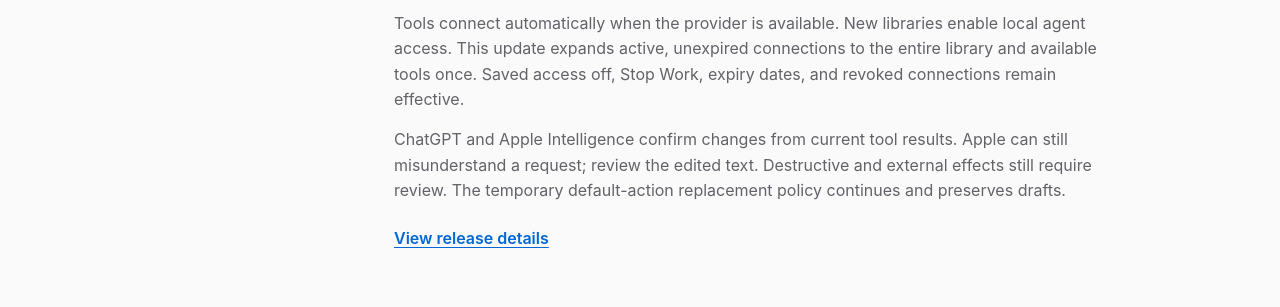
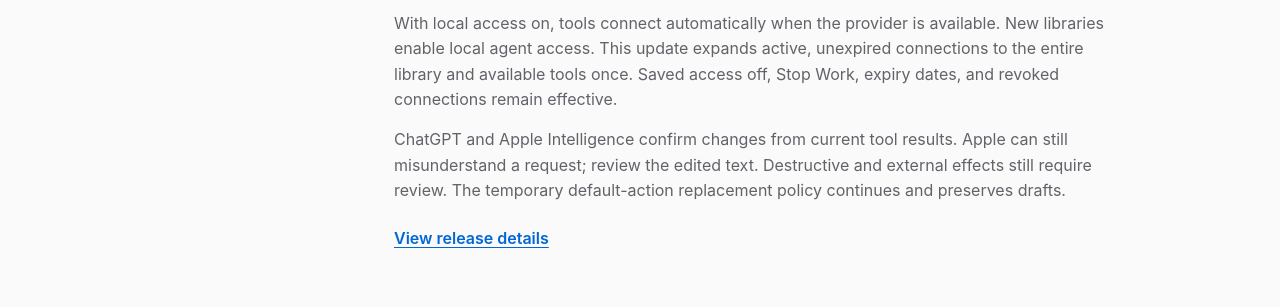
Before and after one commit to pobrespandas/draftly, a plain HTML site: page website/public/news.html in a window 1280 px wide. Shown: the part 722-1029 px from the top of the page. Drawn offline with Linux system fonts and the light colour scheme.

Commit message:
docs(release): clarify automatic connection requirements

```diff
--- a/website/public/news.html
+++ b/website/public/news.html
@@ -70,7 +70,7 @@
     <div class="wrap">
       <article>
         <div class="meta"><time datetime="2026-11-10">November 10, 2026</time><span class="version">Draftly 0.5.0</span></div>
-        <div><h2>A chat that fits your writing space</h2><p>Chat Console renders Markdown and shares the native editor presentation. Its composer grows to five lines with separate Undo and selection. New replies follow the bottom; Latest message brings you back after reading older text.</p><p>Tools connect automatically when the provider is available. New libraries enable local agent access. This update expands active, unexpired connections to the entire library and available tools once. Saved access off, Stop Work, expiry dates, and revoked connections remain effective.</p><p>ChatGPT and Apple Intelligence confirm changes from current tool results. Apple can still misunderstand a request; review the edited text. Destructive and external effects still require review. The temporary default-action replacement policy continues and preserves drafts.</p><a class="link" href="https://github.com/pobrespandas/draftly/releases/tag/v0.5.0">View release details</a></div>
+        <div><h2>A chat that fits your writing space</h2><p>Chat Console renders Markdown and shares the native editor presentation. Its composer grows to five lines with separate Undo and selection. New replies follow the bottom; Latest message brings you back after reading older text.</p><p>With local access on, tools connect automatically when the provider is available. New libraries enable local agent access. This update expands active, unexpired connections to the entire library and available tools once. Saved access off, Stop Work, expiry dates, and revoked connections remain effective.</p><p>ChatGPT and Apple Intelligence confirm changes from current tool results. Apple can still misunderstand a request; review the edited text. Destructive and external effects still require review. The temporary default-action replacement policy continues and preserves drafts.</p><a class="link" href="https://github.com/pobrespandas/draftly/releases/tag/v0.5.0">View release details</a></div>
       </article>
       <article>
         <div class="meta"><time datetime="2026-11-07">November 7, 2026</time><span class="version">Draftly 0.4.0</span></div>
```
Also changed, not shown: docs/releases/v0.5.0.txt, 1 other file.
